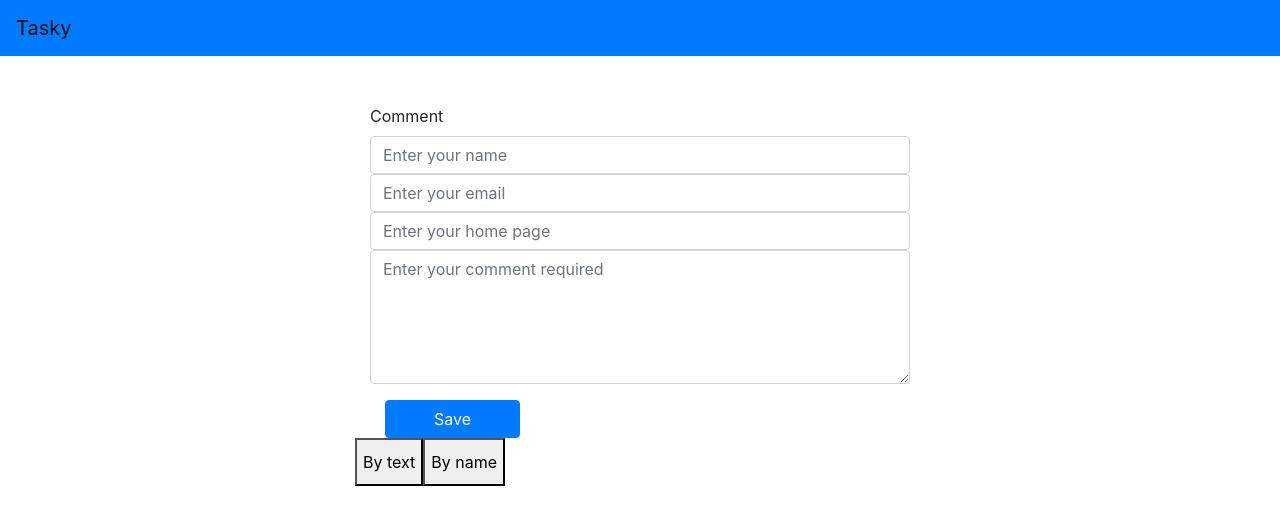
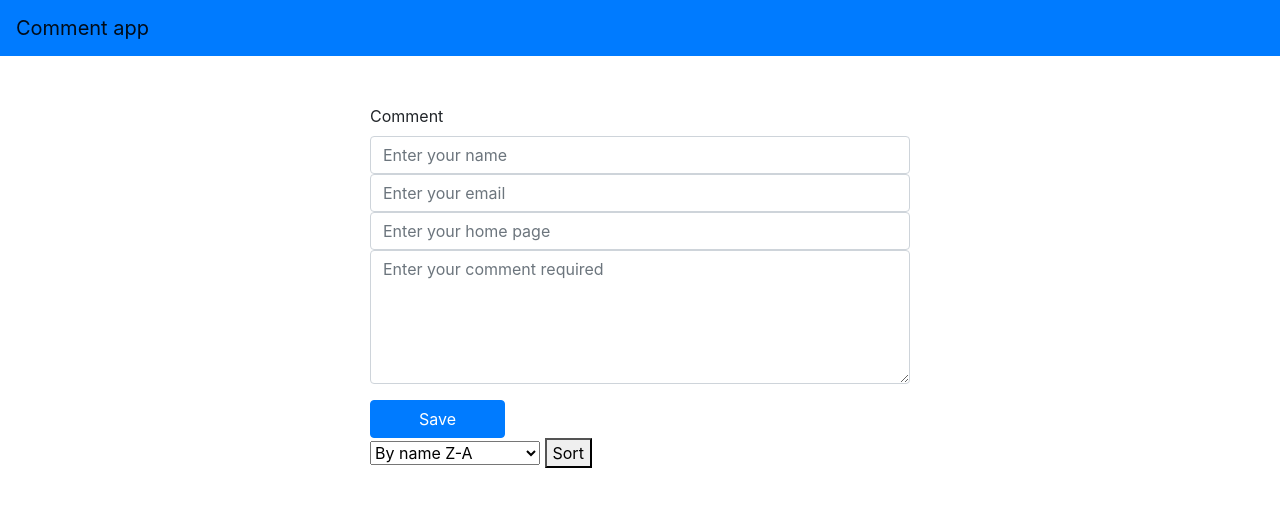
Before and after one commit to dimakudrynskyi/CommentProject, a Django app: page /chat/1 in a window 1280 px wide. Shown: the top 525 px of the page. Run offline with Django 4.2, Linux system fonts and the light colour scheme; data that the repository does not hold is empty.

Commit message:
Add captcha to send comment. Create dockerfile

```diff
--- a/comment_app/settings.py
+++ b/comment_app/settings.py
@@ -24,6 +24,9 @@ load_dotenv()
 # SECURITY WARNING: keep the secret key used in production secret!
 SECRET_KEY = os.environ.get("SECRET_KEY")
 
+RECAPTCHA_PUBLIC_KEY =  os.environ.get("RECAPTCHA_PUBLIC_KEY")
+RECAPTCHA_PRIVATE_KEY =  os.environ.get("RECAPTCHA_PRIVATE_KEY")
+
 # SECURITY WARNING: don't run with debug turned on in production!
 DEBUG = True
 
@@ -39,6 +42,8 @@ INSTALLED_APPS = [
     'django.contrib.sessions',
     'django.contrib.messages',
     'django.contrib.staticfiles',
+
+    'captcha',
 
     #apps
     'src.chat',
--- a/comment_app/urls.py
+++ b/comment_app/urls.py
@@ -19,6 +19,6 @@ from django.urls import include
 
 urlpatterns = [
     path('admin/', admin.site.urls),
-    path('chats/', include('src.chat.urls')), #chat url
+    path('', include('src.chat.urls')), #chat url
     path('chat/', include('src.message.urls')), #message url
 ]
--- a/src/chat/urls.py
+++ b/src/chat/urls.py
@@ -1,9 +1,10 @@
 from django.urls import include, path
 from . import views
-
+app_name = "chat"
 urlpatterns = [
 
     #Pages
     path('', views.ChatListView.as_view(), name='all_chats'),
+    path('chat/create', views.ChatListView.as_view(), name='create_chat'),
 
 ]
--- a/src/message/forms.py
+++ b/src/message/forms.py
@@ -1,6 +1,7 @@
 from django import forms
 from .models import Message
-
+from captcha.fields import ReCaptchaField
+from captcha.widgets import ReCaptchaV2Checkbox
 class MessageForm(forms.ModelForm):
     # user = forms.CharField(max_length=100, widget= forms.TextInput (attrs={'placeholder':'Name', 'class': "question__input", 'id': 'name'}))
     # text = forms.CharField(max_length=1000, widget= forms.Textarea (attrs={'placeholder':'Message', 'class': "question__input", 'id': 'message'}))
@@ -8,3 +9,6 @@ class MessageForm(forms.ModelForm):
     class Meta:
         model = Message
         fields = ['user', 'text']
+
+class CapatchaForm(forms.Form):
+    captcha = ReCaptchaField(widget=ReCaptchaV2Checkbox)
--- a/src/message/views.py
+++ b/src/message/views.py
@@ -4,70 +4,61 @@ from django.views import generic
 from django.http import HttpResponse, JsonResponse
 from django.urls import reverse
 from django.template import loader
-from django.core.paginator import Paginator, EmptyPage, PageNotAnInteger
 
 from .models import Message
 from src.chat.models import Chat
-from .forms import MessageForm
+from .forms import MessageForm, CapatchaForm
 # Create your views here.
 
 
 
 class MessageListView(generic.View):
-    form_class = MessageForm
+    form_class = CapatchaForm
     def get(self, request, *args, **kwargs):
-        context = {'chat_id': kwargs['id']}
+        context = {
+            'chat_id': kwargs['id'],
+            'captcha_form': self.form_class
+            }
         return render(request, "specific_chat/chat_by_id.html", context)
 
     def post(self, request, *args, **kwargs):
         print(request.POST)
         print("KWARGS ---", kwargs)
         if request.method == "POST":
-            user=request.POST.get('user_name')
-            email=request.POST.get('email')
-            home_page=request.POST.get('home_page')
-            text=request.POST.get('comment')
-            chat_instance = Chat.objects.get(id=kwargs['id'])
-            if not home_page:
-                Message.objects.create(chat_id=chat_instance, user=user, email=email, text=text)
-            elif home_page:
-                Message.objects.create(chat_id=chat_instance, user=user, email=email, home_page=home_page, text=text)
+            form = CapatchaForm(request.POST)
+            if form.is_valid():
+                user=request.POST.get('user_name')
+                email=request.POST.get('email')
+                home_page=request.POST.get('home_page')
+                text=request.POST.get('comment')
+                chat_instance = Chat.objects.get(id=kwargs['id'])
+                if not home_page:
+                    Message.objects.create(chat_id=chat_instance, user=user, email=email, text=text)
+                elif home_page:
+                    Message.objects.create(chat_id=chat_instance, user=user, email=email, home_page=home_page, text=text)
+                else:
+                    print('some problem')
+                return JsonResponse({'message': 'success'})
             else:
-                print('some problem')
-            return JsonResponse({'message': 'success'})
+                return JsonResponse({'message': 'problem with captcha'})
         return JsonResponse({'message': 'Wrong request'})
 
-
-# def messages_by_chat_id(request, id):
-#     template = loader.get_template("specific_chat/message.html")
-#     comments = Message.objects.filter(chat_id = id)
-#     # paginator = Paginator(comments, 2) # Show 25 contacts per page.
-#     page_num = request.GET.get('page', 1)
-#     paginator = Paginator(comments, 2) # 6 employees per page
-#     page_obj = paginator.get_page(page_num)
-#     try:
-#         page_obj = paginator.page(page_num)
-#     except PageNotAnInteger:
-#         # if page is not an integer, deliver the first page
-#         page_obj = paginator.page(1)
-#     except EmptyPage:
-#         # if the page is out of range, deliver the last page
-#         page_obj = paginator.page(paginator.num_pages)
-#     context = {
-#         "page_obj": page_obj
-#     }
-#     # return render(request, "specific_chat/message.html", {'page_obj': page_obj})
-#     return HttpResponse(template.render(context, request))
 class MessageDataView(generic.View):
     def get(self, request, *args, **kwargs):
         template = loader.get_template("specific_chat/message.html")
         try:
-            if kwargs['sort'] == 'text':
-                comments = Message.objects.filter(chat_id = kwargs['id']).order_by('text')
+            if kwargs['sort'] == 'created_at':
+                sort_by = "created_at"
+
             elif kwargs['sort'] == 'name':
-                comments = Message.objects.filter(chat_id = kwargs['id']).order_by('name')
+                sort_by = "user"
 
+            elif kwargs['sort'] == 'created_at_up':
+                sort_by = "-created_at"
 
+            elif kwargs['sort'] == 'name_up':
+                sort_by = "-user"
+            comments = self.get_coments(kwargs['id'], sort_by)
         except:
             comments = Message.objects.filter(chat_id = kwargs['id'])
         context = {
@@ -75,3 +66,19 @@ class MessageDataView(generic.View):
         }
 
         return HttpResponse(template.render(context, self.request))
+
+    @staticmethod
+    def get_coments(chat_id, sort_by):
+        """
+            Function to get sorted comments by chat id.
+            Use raw here to prevent SQL Injection.
+        """
+        if sort_by == "-created_at":
+            raw = 'SELECT * FROM message_message WHERE chat_id_id = {0} ORDER BY "{1}" DESC'.format(chat_id, "created_at")
+        elif sort_by == "-user":
+            raw = 'SELECT * FROM message_message WHERE chat_id_id = {0} ORDER BY "{1}" DESC'.format(chat_id, "user")
+        else:
+            raw = 'SELECT * FROM message_message WHERE chat_id_id = {0} ORDER BY "{1}"'.format(chat_id, sort_by)
+        comments = Message.objects.raw(raw)
+
+        return comments
--- a/templates/base.html
+++ b/templates/base.html
@@ -4,7 +4,7 @@
   <meta charset="utf-8">
   <meta http-equiv="X-UA-Compatible" content="IE=edge">
   <meta name="viewport" content="width=device-width, initial-scale=1, shrink-to-fit=no">
-  <title>Tasky</title>
+  <title>Comment</title>
   {% load static %}
   <link rel="stylesheet" href="https://cdn.jsdelivr.net/npm/bootstrap@4.5.3/dist/css/bootstrap.min.css" integrity="sha384-TX8t27EcRE3e/ihU7zmQxVncDAy5uIKz4rEkgIXeMed4M0jlfIDPvg6uqKI2xXr2" crossorigin="anonymous">
   {% block styles %}
@@ -14,7 +14,7 @@
 <body>
 
     <nav class="navbar navbar-expand-lg navbar-light bg-primary">
-        <a class="navbar-brand" href="#">Tasky</a>
+        <a class="navbar-brand" href="#">Comment app</a>
         <button class="navbar-toggler" type="button" data-toggle="collapse" data-target="#navbarSupportedContent" aria-controls="navbarSupportedContent" aria-expanded="false" aria-label="Toggle navigation">
           <span class="navbar-toggler-icon"></span>
         </button>
--- a/templates/specific_chat/chat_by_id.html
+++ b/templates/specific_chat/chat_by_id.html
@@ -26,13 +26,25 @@
                             <textarea rows="5" id="comment" name="comment" class="form-control" placeholder="Enter your comment required"></textarea>
                             <small class="text-red text-muted mySpan"></small>
                         </div>
+                    </div>
+                    <div class="captcha">
+                        {{ captcha_form.as_p }}
+                    </div>
                     <div class="col-6">
                         <button type="submit" class="btn btn-primary pl-5 pr-5 btnSave">Save</button>
                     </div>
                 </div>
             </form>
-            <button onclick="sortCommentsByText('{{ chat_id }}', 'text')">By text</button>
-            <button onclick="sortCommentsByText('{{ chat_id }}', 'name')">By name</button>
+            <div class="sort">
+                <select id="sorting">
+                    <option value="created_at">By created date 1-9</option>
+                    <option value="name" selected="selected">By name A-Z</option>
+                    <option value="created_at_up">By created date 9-1</option>
+                    <option value="name_up" selected="selected">By name Z-A</option>
+                </select>
+                <button onclick="sortCommentsByText('{{ chat_id }}')">Sort</button>
+            </div>
+
             <div class="comment-content mt-5" data-url="{% url 'messages:comment_data' chat_id%}">
             </div>
         </div>
@@ -56,7 +68,10 @@
             }
         });
     }
-    function sortCommentsByText(chat_id, sort_by){
+    function sortCommentsByText(chat_id){
+        var el = document.getElementById("sorting");
+        var sort_by = el.value;
+
         $.ajax({
             url: 'view/'+chat_id+'/'+sort_by,
             type: "GET",
--- a/templates/specific_chat/message.html
+++ b/templates/specific_chat/message.html
@@ -2,7 +2,12 @@
 
 <div>
     {% for comment in commnt_list %}
-        <p>{{ comment.text }}</p>
+        <div>
+            {{ comment.user }}
+            <p style="font-size: 12px;">{{ comment.created_at }}</p>
+            <p>{{ comment.text }}</p>
+        </div>
+
         <hr>
     {% endfor %}
 </div>
```
Also changed, not shown: requirements.txt (added, +7 -0 lines), src/chat/views.py (+7 -0 lines), templates/chat/all_chats.html (+10 -14 lines), README.md, 1 other file.
